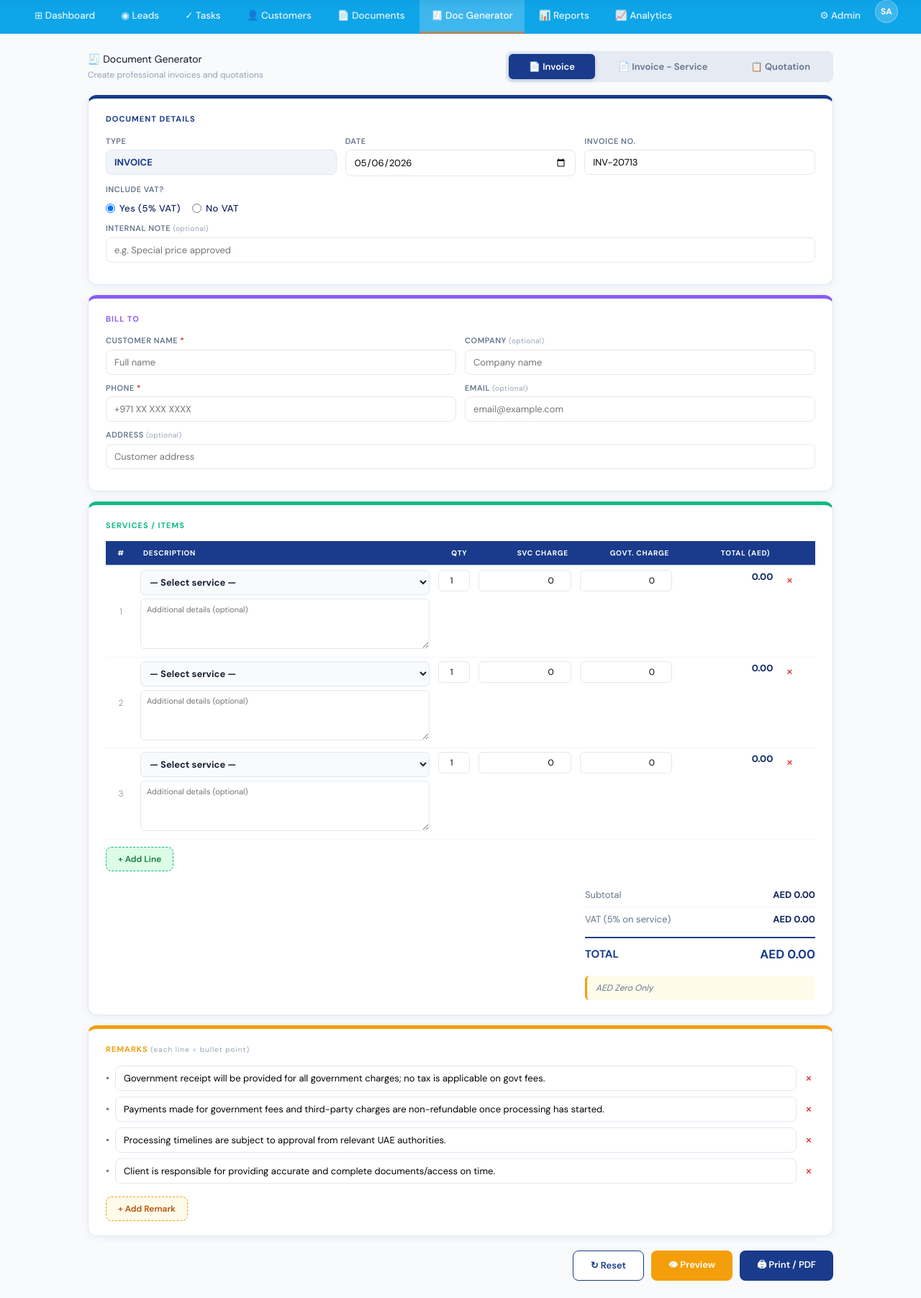
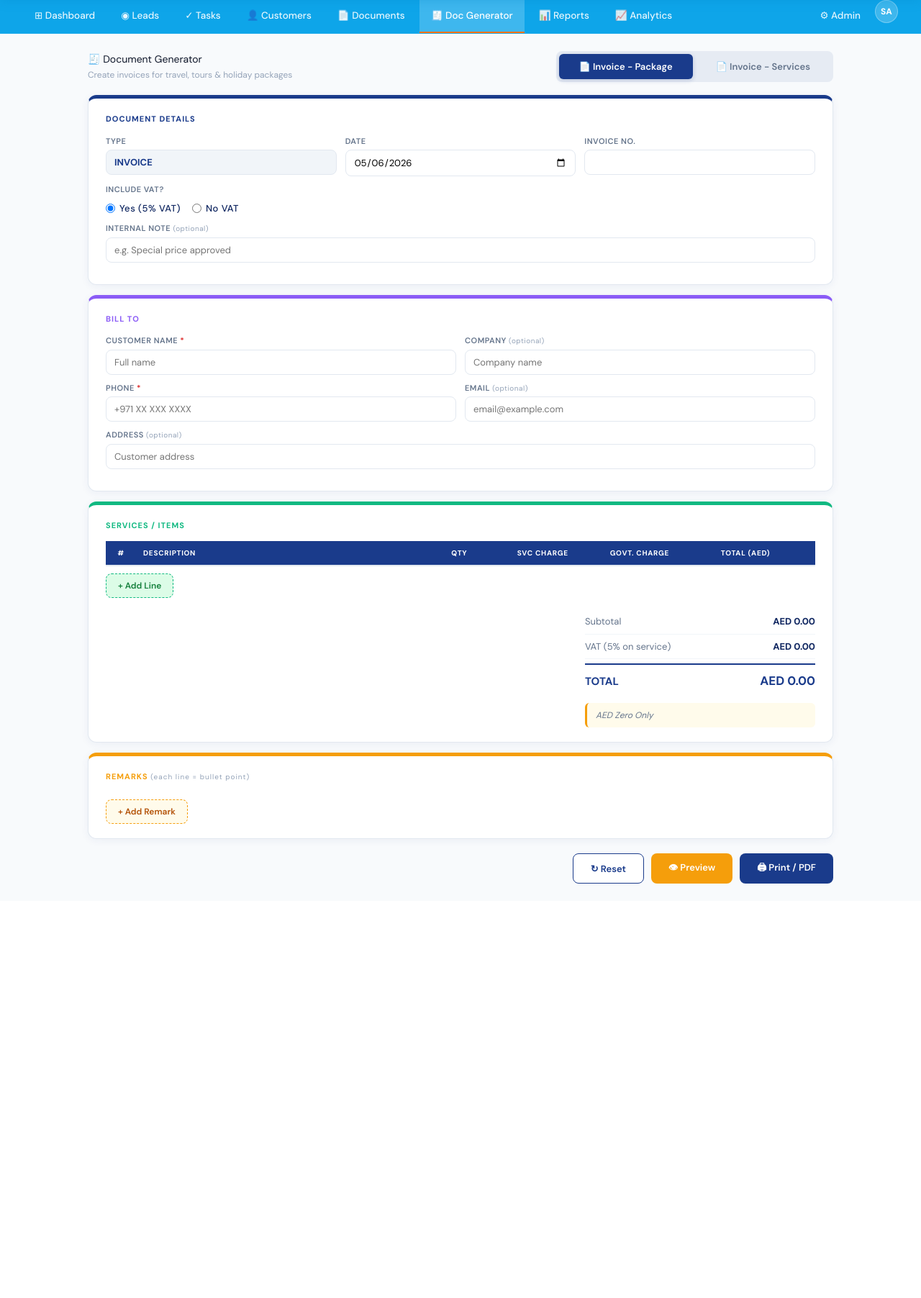
Before and after one commit to tahfeelholidayz-code/tahfeel-holidays-crm, a Flask app: page /invoice in a window 1280 px wide. Shown: the part 56-1860 px from the top of the page at 72% size. After the commit the page ends 1284 px from the top, so only its background shows below. Run offline with Flask 3, Linux system fonts and the light colour scheme; the visitor is signed in with stand-in values (Sample User, id 1); data comes from the database, SQL or seed files in the repository; data that the repository does not hold is empty; parts of the project's set-up code (start-up, migrations or seed data) failed here and were passed over.

Commit message:
Fix customer detail styling and remove quotation from invoice generator
CUSTOMER DETAIL PAGE FIXES:
- Add .form-row-3 grid layout for customer info fields
- Add .ib (icon button) styling for edit/delete buttons
- Add .ib-del hover state for delete button
- Add .b-individual and .b-company badge styles
- Fix all broken layout and styling issues

INVOICE GENERATOR UPDATES:
- Remove Quotation tab entirely (not needed)
- Update subtitle to 'Create invoices for travel, tours & holiday packages'
- Rename tabs to 'Invoice - Package' and 'Invoice - Services'
- Remove all quotation-related code (forms, JavaScript, CSS)
- Simplified to focus on travel/tourism invoicing only
- Cleaner, more focused invoice creation workflow

Holiday/Tourism Focus: All invoice wording now emphasizes travel services

```diff
--- a/templates/invoice_generator.html
+++ b/templates/invoice_generator.html
@@ -84,8 +84,8 @@
       .pv-close, .pv-btns { display:none !important; }
     }
     /* Section panels */
-    #invoiceSection, #invoice-serviceSection, #quotationSection { display:none; }
-    #invoiceSection.active, #invoice-serviceSection.active, #quotationSection.active { display:block; }
+    #invoiceSection, #invoice-serviceSection { display:none; }
+    #invoiceSection.active, #invoice-serviceSection.active { display:block; }
   </style>
 </head>
 <body>
@@ -98,12 +98,11 @@
     <div style="display:flex;align-items:center;justify-content:space-between;margin-bottom:18px;">
       <div>
         <div class="page-head-title">🧾 Document Generator</div>
-        <div style="font-size:12px;color:#94A3B8;margin-top:2px;">Create professional invoices and quotations</div>
+        <div style="font-size:12px;color:#94A3B8;margin-top:2px;">Create invoices for travel, tours & holiday packages</div>
       </div>
       <div class="gen-tabs">
-        <button class="active" onclick="switchTab('invoice',this)">📄 Invoice</button>
-        <button onclick="switchTab('invoice-service',this)">📄 Invoice - Service</button>
-        <button onclick="switchTab('quotation',this)">📋 Quotation</button>
+        <button class="active" onclick="switchTab('invoice',this)">📄 Invoice - Package</button>
+        <button onclick="switchTab('invoice-service',this)">📄 Invoice - Services</button>
       </div>
     </div>
 
@@ -250,81 +249,6 @@
     </div>
 
     <!-- ═══════════════════ QUOTATION SECTION ═══════════════════ -->
-    <div id="quotationSection">
-      <div class="inv-card">
-        <h3>Document Details</h3>
-        <div class="inv-row c3">
-          <div class="inv-ff"><label>Date</label><input type="date" id="qtDate"></div>
-          <div class="inv-ff"><label>Quotation No.</label><input type="text" id="qtNo"></div>
-          <div class="inv-ff"><label>Valid Until <span class="opt">(optional)</span></label><input type="date" id="qtValid"></div>
-        </div>
-      <div class="inv-row c2">
-        <div class="inv-ff"><label>Remarks <span class="opt">(optional — shows on quotation)</span></label><input type="text" id="qtNote" placeholder="e.g. Special price approved by management"></div>
-        <div></div>
-      </div>
-      </div>
-      <div class="inv-card purple">
-        <h3>Bill To</h3>
-        <div class="inv-row c2">
-          <div class="inv-ff"><label>Customer Name <span class="req">*</span></label><input type="text" id="qtCustName" placeholder="Full name"></div>
-          <div class="inv-ff"><label>Company <span class="opt">(optional)</span></label><input type="text" id="qtCustCo" placeholder="Company name"></div>
-        </div>
-        <div class="inv-row c2">
-          <div class="inv-ff"><label>Phone <span class="req">*</span></label><input type="text" id="qtCustPhone" placeholder="+971 XX XXX XXXX"></div>
-          <div class="inv-ff"><label>Email <span class="opt">(optional)</span></label><input type="email" id="qtCustEmail" placeholder="email@example.com"></div>
-        </div>
-        <div class="inv-row"><div class="inv-ff"><label>Address <span class="opt">(optional)</span></label><input type="text" id="qtCustAddr" placeholder="Customer address"></div></div>
-      </div>
-      <div class="inv-card green">
-        <h3>Services / Items</h3>
-        <table class="inv-tbl">
-          <thead><tr>
-            <th style="width:24px;text-align:center;">#</th>
-            <th style="width:42%;">Description</th>
-            <th class="r" style="width:32px;">Qty</th>
-            <th class="r" style="width:80px;">Svc Charge</th>
-            <th class="r" style="width:80px;">Govt. Charge</th>
-            <th class="r" style="width:80px;">Total (AED)</th>
-            <th style="width:30px;"></th>
-          </tr></thead>
-          <tbody id="qtItemsBody"></tbody>
-        </table>
-        <button class="inv-add-btn green" onclick="addRow('qt')">+ Add Line</button>
-        <div class="inv-totals-wrap"><div class="inv-totals-box">
-          <div class="inv-tot-row"><span class="lbl">Subtotal</span><span class="val" id="qtSubtotal">AED 0.00</span></div>
-          <div class="inv-tot-row"><span class="lbl">VAT (5% on service)</span><span class="val" id="qtVat">AED 0.00</span></div>
-          <div class="inv-tot-row grand"><span class="lbl">TOTAL</span><span class="val" id="qtTotal">AED 0.00</span></div>
-          <div class="inv-words" id="qtWords">AED Zero Only</div>
-        </div></div>
-      </div>
-      <div class="inv-card amber">
-        <h3>Terms &amp; Conditions <span style="font-size:10px;color:#94A3B8;font-weight:400;text-transform:none;">(each line = bullet point)</span></h3>
-        <ul class="addable-list" id="qtTcList"></ul>
-        <button class="inv-add-btn amber" onclick="addItem('qtTcList','Enter term...')">+ Add Term</button>
-      </div>
-      <div class="inv-card purple">
-        <h3>Required Documents <span style="font-size:10px;color:#94A3B8;font-weight:400;text-transform:none;">(optional)</span></h3>
-        <ul class="addable-list" id="qtDocList"></ul>
-        <button class="inv-add-btn purple" onclick="addItem('qtDocList','Document name...')">+ Add Document</button>
-      </div>
-      <div class="inv-card slate">
-        <h3>Notes <span style="font-size:10px;color:#94A3B8;font-weight:400;text-transform:none;">(optional)</span></h3>
-        <ul class="addable-list" id="qtNoteList"></ul>
-        <button class="inv-add-btn" onclick="addItem('qtNoteList','Note...')">+ Add Note</button>
-      </div>
-      <div class="inv-card pink">
-        <h3>Contact Person</h3>
-        <div class="inv-row c2">
-          <div class="inv-ff"><label>Staff Name</label><input type="text" id="qtStaffName" placeholder="e.g. Anfal Ahmed"></div>
-          <div class="inv-ff"><label>Mobile Number</label><input type="text" id="qtStaffMobile" placeholder="+971 XX XXX XXXX"></div>
-        </div>
-      </div>
-      <div class="inv-actions">
-        <button class="inv-btn inv-btn-s" onclick="resetQt()">↻ Reset</button>
-        <button class="inv-btn inv-btn-g" onclick="previewQt()">👁 Preview</button>
-        <button class="inv-btn inv-btn-p" onclick="printDoc()">🖨 Print / PDF</button>
-      </div>
-    </div>
   </div>
 
   <!-- Preview Overlay -->
@@ -351,7 +275,6 @@ function switchTab(tab, btn) {
   btn.classList.add('active');
   document.getElementById('invoiceSection').classList.toggle('active', tab==='invoice');
   document.getElementById('invoice-serviceSection').classList.toggle('active', tab==='invoice-service');
-  document.getElementById('quotationSection').classList.toggle('active', tab==='quotation');
 }
 
 // ── Init ────────────────────────────────────────────────────
```
Also changed, not shown: static/css/tahfeel.css (+46 -0 lines).
